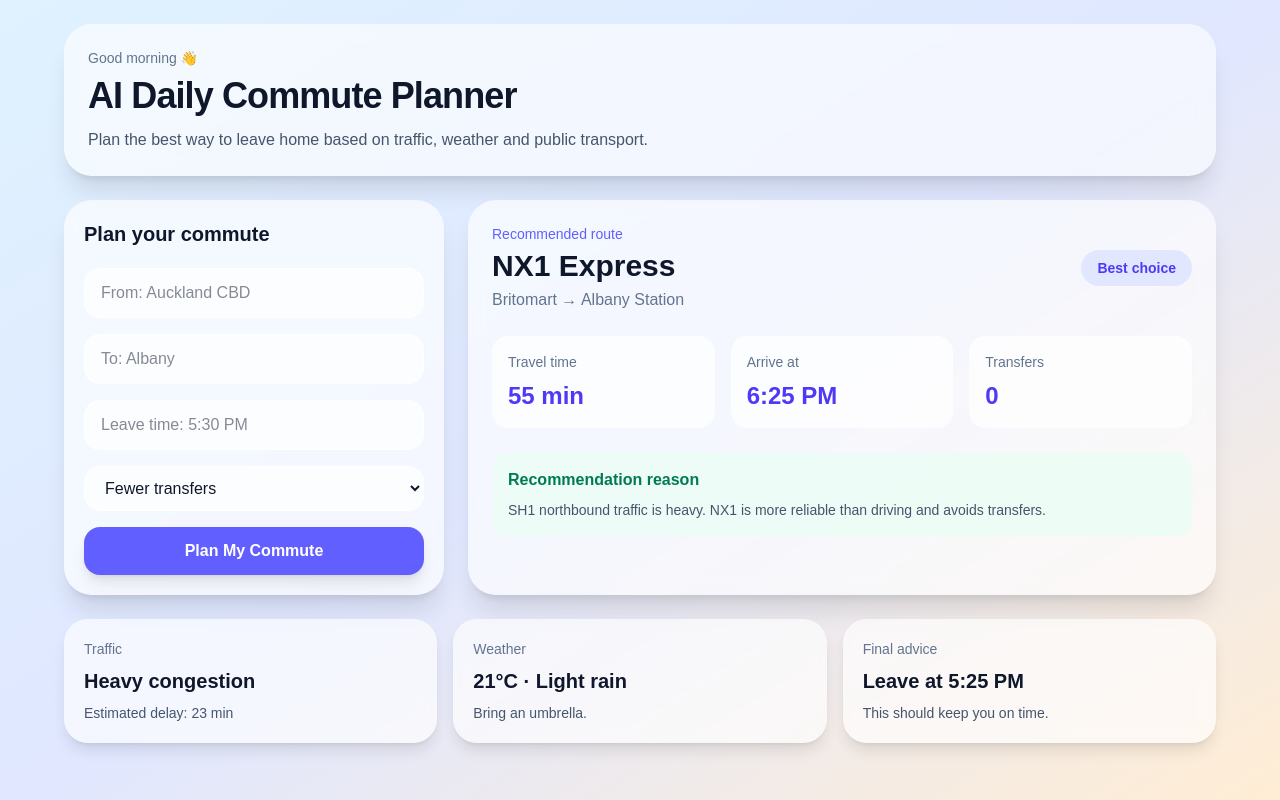
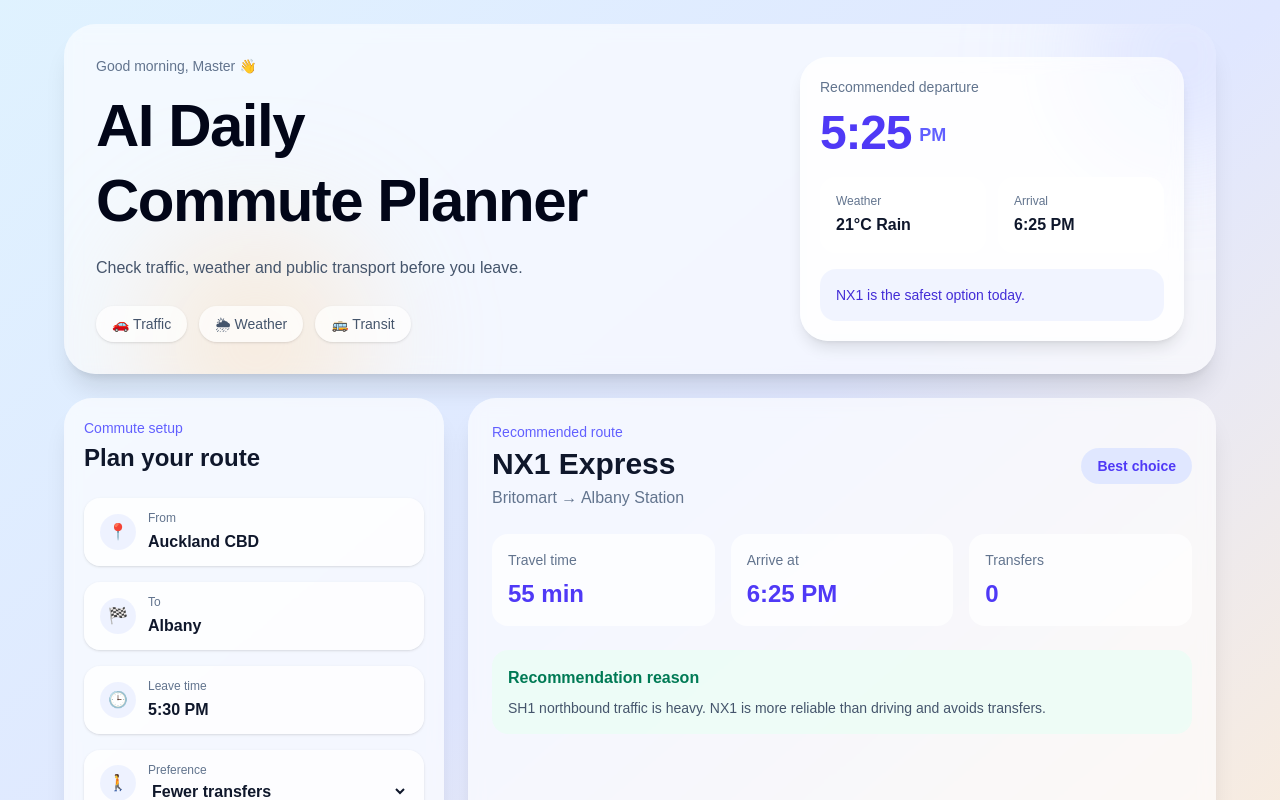
Before and after one commit to sueyan9/AI-Daily-Commute-Planner, a Next.js app in the folder frontend/: page / in a window 1280 px wide. Shown: the top 800 px of the page. Built offline with nearby package versions, Linux system fonts and the light colour scheme.

Commit message:
feat:update hero and commutrform

```diff
--- a/frontend/app/components/CommuteForm.tsx
+++ b/frontend/app/components/CommuteForm.tsx
@@ -1,31 +1,65 @@
 export default function CommuteForm() {
     return (
         <section className="rounded-[28px] bg-white/65 p-5 shadow-xl backdrop-blur">
-            <h2 className="text-xl font-semibold">Plan your commute</h2>
+            <div>
+                <p className="text-sm font-medium text-indigo-500">Commute setup</p>
+                <h2 className="mt-1 text-2xl font-bold">Plan your route</h2>
+            </div>
 
-            <div className="mt-5 space-y-4">
-                <input
-                    className="w-full rounded-2xl border border-white/70 bg-white/70 px-4 py-3 outline-none"
-                    placeholder="From: Auckland CBD"
-                />
-                <input
-                    className="w-full rounded-2xl border border-white/70 bg-white/70 px-4 py-3 outline-none"
-                    placeholder="To: Albany"
-                />
-                <input
-                    className="w-full rounded-2xl border border-white/70 bg-white/70 px-4 py-3 outline-none"
-                    placeholder="Leave time: 5:30 PM"
-                />
-                <select className="w-full rounded-2xl border border-white/70 bg-white/70 px-4 py-3 outline-none">
-                    <option>Fewer transfers</option>
-                    <option>Fastest route</option>
-                    <option>Less walking</option>
-                </select>
+            <div className="mt-6 space-y-4">
+                <Field label="From" icon="📍" value="Auckland CBD" />
+                <Field label="To" icon="🏁" value="Albany" />
+                <Field label="Leave time" icon="🕒" value="5:30 PM" />
 
-                <button className="w-full rounded-2xl bg-indigo-500 px-4 py-3 font-semibold text-white shadow-lg">
+                <label className="block rounded-2xl bg-white/75 px-4 py-3 shadow-sm">
+                    <div className="flex items-center gap-3">
+            <span className="flex h-9 w-9 items-center justify-center rounded-full bg-indigo-50">
+              🚶
+            </span>
+
+                        <div className="flex-1">
+                            <p className="text-xs font-medium text-slate-500">Preference</p>
+                            <select className="mt-1 w-full bg-transparent text-base font-semibold text-slate-900 outline-none">
+                                <option>Fewer transfers</option>
+                                <option>Fastest route</option>
+                                <option>Less walking</option>
+                            </select>
+                        </div>
+                    </div>
+                </label>
+
+                <button className="mt-2 w-full rounded-2xl bg-indigo-500 px-4 py-4 font-semibold text-white shadow-lg shadow-indigo-500/25 transition hover:bg-indigo-600">
                     Plan My Commute
                 </button>
             </div>
         </section>
     );
 }
+
+function Field({
+                   label,
+                   icon,
+                   value,
+               }: {
+    label: string;
+    icon: string;
+    value: string;
+}) {
+    return (
+        <label className="block rounded-2xl bg-white/75 px-4 py-3 shadow-sm">
+            <div className="flex items-center gap-3">
+        <span className="flex h-9 w-9 items-center justify-center rounded-full bg-indigo-50">
+          {icon}
+        </span>
+
+                <div className="flex-1">
+                    <p className="text-xs font-medium text-slate-500">{label}</p>
+                    <input
+                        defaultValue={value}
+                        className="mt-1 w-full bg-transparent text-base font-semibold text-slate-900 outline-none"
+                    />
+                </div>
+            </div>
+        </label>
+    );
+}
--- a/frontend/app/components/Hero.tsx
+++ b/frontend/app/components/Hero.tsx
@@ -1,13 +1,65 @@
 export default function Hero() {
     return (
-        <header className="rounded-[28px] bg-white/60 p-6 shadow-xl backdrop-blur">
-            <p className="text-sm text-slate-500">Good morning 👋</p>
-            <h1 className="mt-2 text-4xl font-bold tracking-tight">
-                AI Daily Commute Planner
-            </h1>
-            <p className="mt-3 text-slate-600">
-                Plan the best way to leave home based on traffic, weather and public transport.
-            </p>
+        <header className="relative overflow-hidden rounded-[32px] bg-white/60 p-6 shadow-xl backdrop-blur md:p-8">
+            <div className="absolute -right-16 -top-16 h-48 w-48 rounded-full bg-indigo-300/30 blur-3xl" />
+            <div className="absolute -bottom-20 left-20 h-56 w-56 rounded-full bg-orange-200/40 blur-3xl" />
+
+            <div className="relative grid gap-8 md:grid-cols-[1.4fr_0.8fr] md:items-center">
+                <div>
+                    <p className="text-sm font-medium text-slate-500">Good morning, Master 👋</p>
+
+                    <h1 className="mt-3 max-w-xl text-5xl font-bold leading-tight tracking-tight text-slate-950 md:text-6xl">
+                        AI Daily
+                        <br />
+                        Commute Planner
+                    </h1>
+
+                    <p className="mt-4 max-w-lg text-base leading-7 text-slate-600">
+                        Check traffic, weather and public transport before you leave.
+                    </p>
+
+                    <div className="mt-6 flex flex-wrap gap-3 text-sm">
+            <span className="rounded-full bg-white/70 px-4 py-2 text-slate-600 shadow-sm">
+              🚗 Traffic
+            </span>
+                        <span className="rounded-full bg-white/70 px-4 py-2 text-slate-600 shadow-sm">
+              🌦 Weather
+            </span>
+                        <span className="rounded-full bg-white/70 px-4 py-2 text-slate-600 shadow-sm">
+              🚌 Transit
+            </span>
+                    </div>
+                </div>
+
+                <div className="rounded-[28px] bg-white/70 p-5 shadow-lg backdrop-blur">
+                    <p className="text-sm font-medium text-slate-500">Recommended departure</p>
+
+                    <div className="mt-3 flex items-end gap-2">
+            <span className="text-5xl font-bold tracking-tight text-indigo-600">
+              5:25
+            </span>
+                        <span className="pb-2 text-lg font-semibold text-indigo-500">PM</span>
+                    </div>
+
+                    <div className="mt-5 grid grid-cols-2 gap-3">
+                        <div className="rounded-2xl bg-white/80 p-4">
+                            <p className="text-xs text-slate-500">Weather</p>
+                            <p className="mt-1 font-semibold text-slate-900">21°C Rain</p>
+                        </div>
+
+                        <div className="rounded-2xl bg-white/80 p-4">
+                            <p className="text-xs text-slate-500">Arrival</p>
+                            <p className="mt-1 font-semibold text-slate-900">6:25 PM</p>
+                        </div>
+                    </div>
+
+                    <div className="mt-4 rounded-2xl bg-indigo-50/80 p-4">
+                        <p className="text-sm font-medium text-indigo-700">
+                            NX1 is the safest option today.
+                        </p>
+                    </div>
+                </div>
+            </div>
         </header>
     );
 }
```
